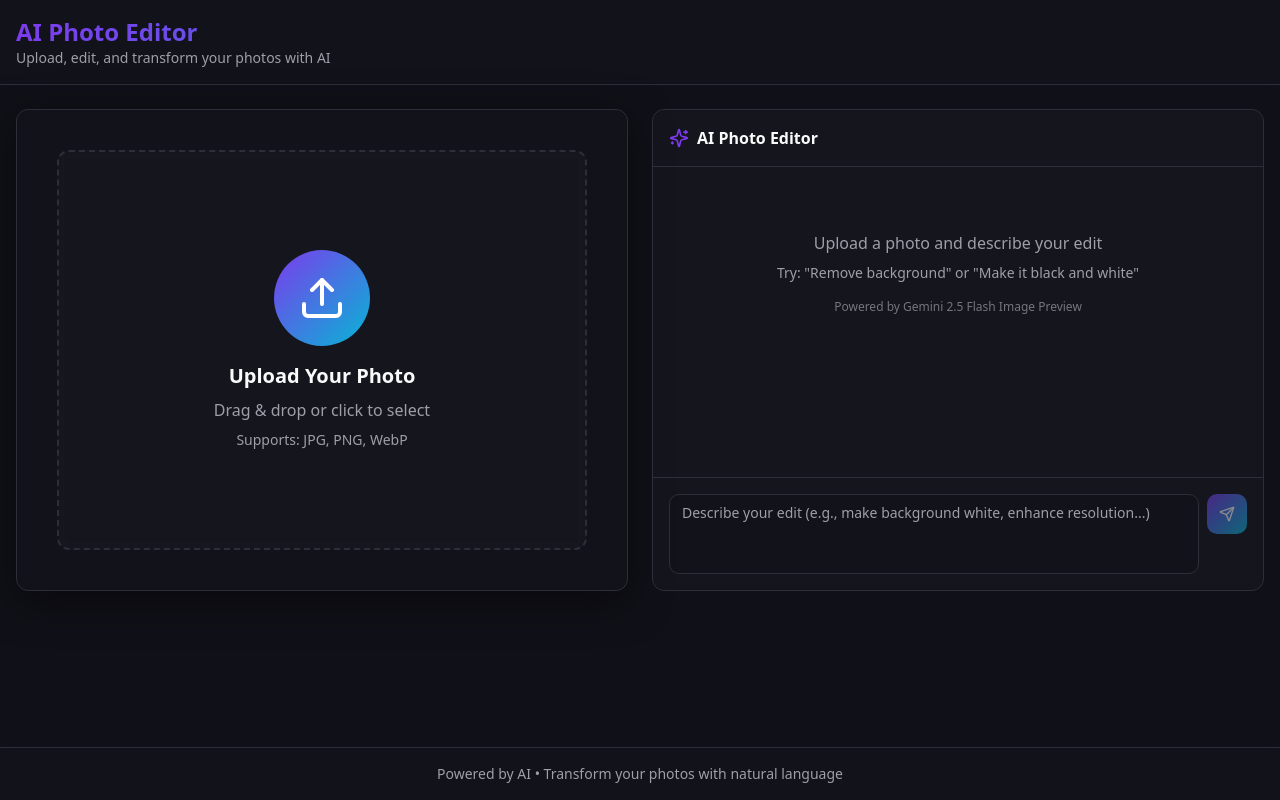
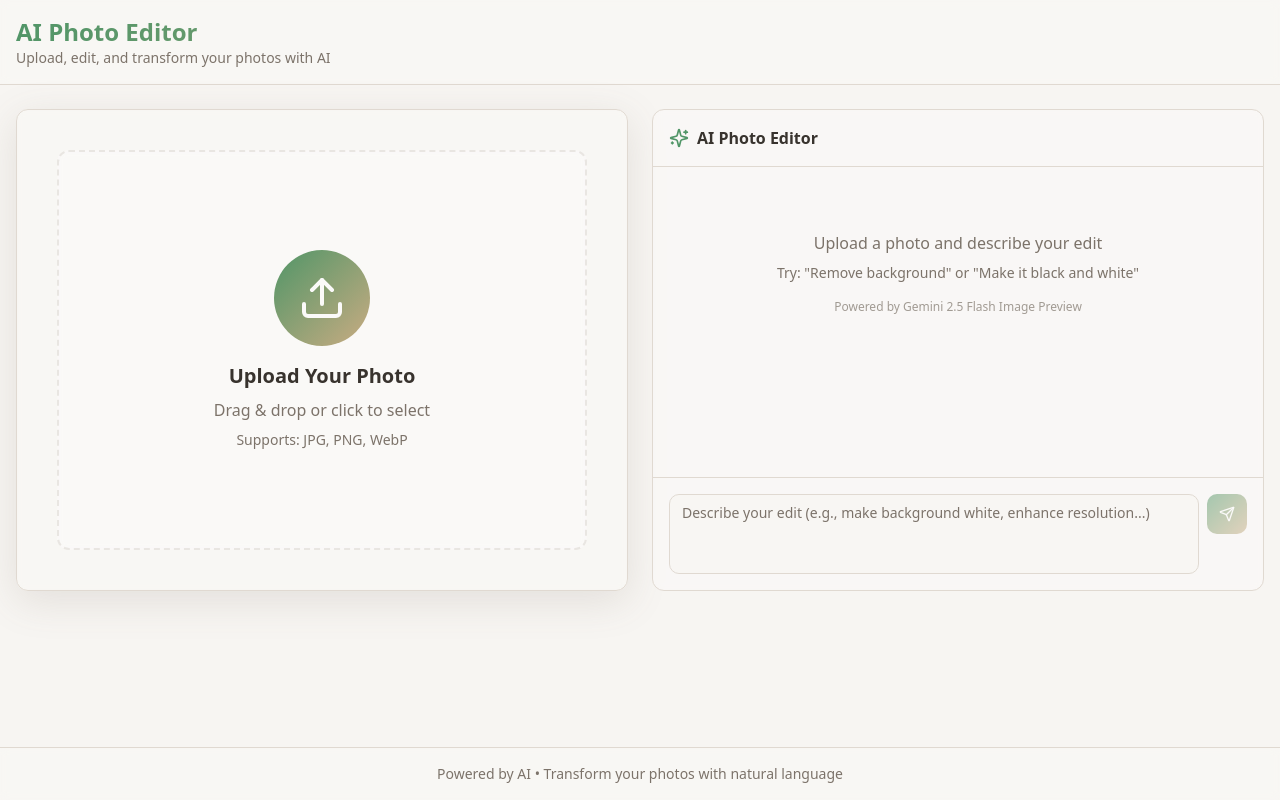
Before and after one commit to harsha33983/visual-sorcerer, a React (Vite) app: page / in a window 1280 px wide. Built offline with nearby package versions, Linux system fonts and the light colour scheme; the HTML template or start-up script is replaced by a standard one.

Commit message:
Update theme to Neutral & Earthy Tones

```diff
--- a/src/index.css
+++ b/src/index.css
@@ -8,47 +8,86 @@ All colors MUST be HSL.
 
 @layer base {
   :root {
-    --background: 240 20% 8%;
-    --foreground: 0 0% 98%;
+    --background: 30 25% 96%;
+    --foreground: 30 10% 20%;
 
-    --card: 240 15% 12%;
-    --card-foreground: 0 0% 98%;
+    --card: 30 20% 98%;
+    --card-foreground: 30 10% 20%;
 
-    --popover: 240 15% 12%;
-    --popover-foreground: 0 0% 98%;
+    --popover: 30 20% 98%;
+    --popover-foreground: 30 10% 20%;
 
-    --primary: 262 83% 58%;
-    --primary-foreground: 0 0% 100%;
+    --primary: 140 30% 45%;
+    --primary-foreground: 30 25% 98%;
 
-    --secondary: 240 15% 18%;
-    --secondary-foreground: 0 0% 98%;
+    --secondary: 30 15% 88%;
+    --secondary-foreground: 30 10% 25%;
 
-    --muted: 240 10% 20%;
-    --muted-foreground: 240 5% 64%;
+    --muted: 30 15% 90%;
+    --muted-foreground: 30 8% 45%;
 
-    --accent: 189 94% 43%;
-    --accent-foreground: 0 0% 100%;
+    --accent: 35 40% 65%;
+    --accent-foreground: 30 10% 20%;
 
-    --destructive: 0 84% 60%;
-    --destructive-foreground: 0 0% 100%;
+    --destructive: 0 65% 50%;
+    --destructive-foreground: 30 25% 98%;
 
-    --border: 240 10% 20%;
-    --input: 240 10% 20%;
-    --ring: 262 83% 58%;
+    --border: 30 20% 85%;
+    --input: 30 20% 85%;
+    --ring: 140 30% 45%;
 
     --radius: 0.75rem;
 
-    /* Gradient tokens */
-    --gradient-primary: linear-gradient(135deg, hsl(262 83% 58%) 0%, hsl(189 94% 43%) 100%);
-    --gradient-card: linear-gradient(180deg, hsl(240 15% 12% / 0.95) 0%, hsl(240 15% 8% / 0.95) 100%);
-    --gradient-hero: linear-gradient(135deg, hsl(262 83% 48%) 0%, hsl(189 94% 33%) 50%, hsl(262 83% 48%) 100%);
+    /* Gradient tokens - earthy tones */
+    --gradient-primary: linear-gradient(135deg, hsl(140 30% 45%) 0%, hsl(35 40% 65%) 100%);
+    --gradient-card: linear-gradient(180deg, hsl(30 20% 98% / 0.95) 0%, hsl(30 25% 94% / 0.95) 100%);
+    --gradient-hero: linear-gradient(135deg, hsl(140 25% 40%) 0%, hsl(35 35% 60%) 50%, hsl(140 25% 40%) 100%);
 
-    /* Shadow tokens */
-    --shadow-glow: 0 0 40px hsl(262 83% 58% / 0.3);
-    --shadow-card: 0 10px 40px hsl(0 0% 0% / 0.5);
+    /* Shadow tokens - soft, warm shadows */
+    --shadow-glow: 0 0 40px hsl(35 40% 65% / 0.2);
+    --shadow-card: 0 10px 40px hsl(30 15% 40% / 0.15);
 
     /* Transition */
     --transition-smooth: all 0.3s cubic-bezier(0.4, 0, 0.2, 1);
+  }
+
+  .dark {
+    --background: 30 15% 12%;
+    --foreground: 30 20% 95%;
+
+    --card: 30 12% 16%;
+    --card-foreground: 30 20% 95%;
+
+    --popover: 30 12% 16%;
+    --popover-foreground: 30 20% 95%;
+
+    --primary: 140 35% 50%;
+    --primary-foreground: 30 15% 10%;
+
+    --secondary: 30 10% 22%;
+    --secondary-foreground: 30 20% 92%;
+
+    --muted: 30 8% 25%;
+    --muted-foreground: 30 12% 65%;
+
+    --accent: 35 45% 58%;
+    --accent-foreground: 30 15% 10%;
+
+    --destructive: 0 70% 55%;
+    --destructive-foreground: 30 20% 95%;
+
+    --border: 30 10% 25%;
+    --input: 30 10% 25%;
+    --ring: 140 35% 50%;
+
+    /* Dark mode gradients */
+    --gradient-primary: linear-gradient(135deg, hsl(140 35% 50%) 0%, hsl(35 45% 58%) 100%);
+    --gradient-card: linear-gradient(180deg, hsl(30 12% 16% / 0.95) 0%, hsl(30 15% 12% / 0.95) 100%);
+    --gradient-hero: linear-gradient(135deg, hsl(140 30% 45%) 0%, hsl(35 40% 55%) 50%, hsl(140 30% 45%) 100%);
+
+    /* Dark mode shadows */
+    --shadow-glow: 0 0 40px hsl(140 35% 50% / 0.25);
+    --shadow-card: 0 10px 40px hsl(0 0% 0% / 0.4);
   }
 }
 
```
